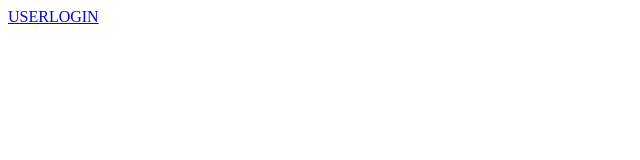
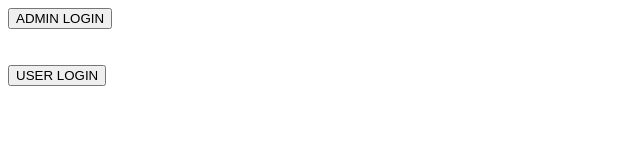
Before and after one commit to Abhiram25260/Book-Store-Management-Syatem, a plain HTML site: page BookStoreManagementSyste/WebContent/Index.html in a window 1280 px wide. Shown: the whole page, without its empty margins (0-640 px from the left). Drawn offline with Linux system fonts and the light colour scheme.

Commit message:
added index.html with edit

```diff
--- a/BookStoreManagementSyste/WebContent/Index.html
+++ b/BookStoreManagementSyste/WebContent/Index.html
@@ -5,6 +5,7 @@
 <title>INDEX PAGE</title>
 </head>
 <body>
-<a href="UserLogin">USERLOGIN</a>
+<a href="UserLogin.html"><input type="button" value="ADMIN LOGIN"></a><br><br><br>
+<a href="UserLogin.html"><input type="button" value="USER LOGIN"></a>
 </body>
 </html>
```
